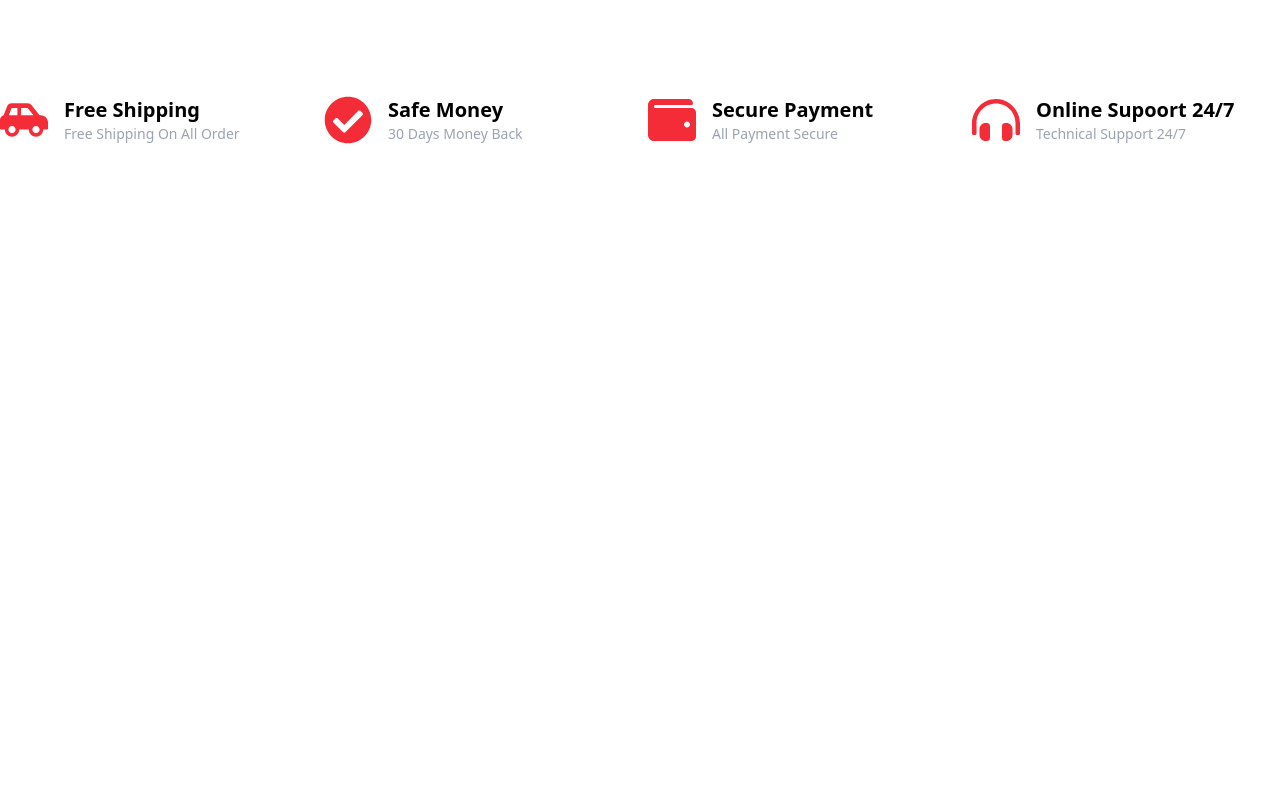
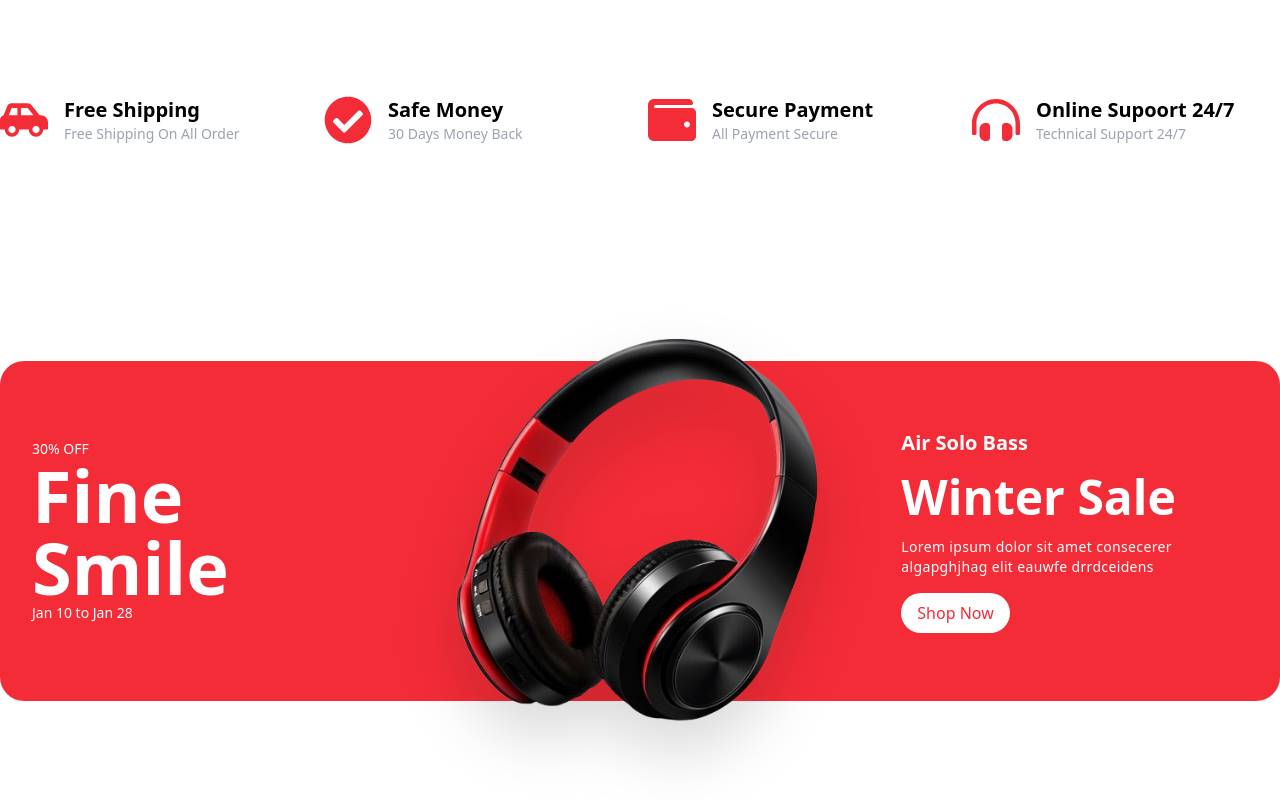
Before and after one commit to NMc0der/TCJ-ecommerce, a React (Vite) app: page / in a window 1280 px wide. Shown: the part 1478-2278 px from the top of the page. Before the commit the page ends 1734 px from the top, so only its background shows below. Built offline with nearby package versions, Linux system fonts and the light colour scheme.

Commit message:
added banner section and banner data

```diff
--- a/src/App.jsx
+++ b/src/App.jsx
@@ -5,6 +5,20 @@
 import Category from "./components/Category";
 import Category2 from "./components/Category2";
 import Services from "./components/Sevices";
+import Banner from "./components/Banner";
+import headphones from "./assets/headphone.png";
+
+const BannerData = {
+  discount: "30% OFF",
+  title: "Fine Smile",
+  date: "Jan 10 to Jan 28",
+  image: headphones,
+  title2: "Air Solo Bass",
+  title3: "Winter Sale",
+  title4:
+    "Lorem ipsum dolor sit amet consecerer algapghjhag elit eauwfe drrdceidens",
+  bgColor: "#f42c37",
+};
 
 function App() {
   return (
@@ -14,6 +28,7 @@
       <Category />
       <Category2 />
       <Services />
+      <Banner data={BannerData} />
     </div>
   );
 }
--- /dev/null
+++ b/src/components/Banner.jsx
@@ -0,0 +1,53 @@
+const Banner = ({ data }) => {
+  return (
+    <div className="min-h-[550px] flex justify-center items-center py-12 ">
+      <div className="container">
+        <div
+          style={{ backgroundColor: data.bgColor }}
+          className="grid grid-cols-1 md:grid-cols-3 gap-6 items-center
+        text-white rounded-3xl "
+        >
+          {/* first col  */}
+          <div className="p-6 sm:p-8">
+            <p className="text-sm">{data.discount}</p>
+            <h1
+              className="upercase text-4xl lg:text-7xl
+            font-bold"
+            >
+              {data.title}
+            </h1>
+            <p className="text-sm">{data.date}</p>
+          </div>
+          {/* second col  */}
+          <div className="h-full flex items-center">
+            <img
+              className="scale-125 w-[250px] md:w-[340px] mx-auto drop-shadow-2xl
+            object-cover"
+              src={data.image}
+              alt=""
+            />
+          </div>
+          {/* third col  */}
+          <div
+            className="flex flex-col justify-center gap-4 p-6
+          sm:p-8"
+          >
+            <p className="font-bold text-xl">{data.title2}</p>
+            <p className="text-3xl sm:text-5xl font-bold">{data.title3}</p>
+            <p className="text-sm tracking-wide leading-5">{data.title4}</p>
+            <div>
+              <button
+                style={{ color: data.bgColor }}
+                className="bg-white py-2 px-4 rounded-full"
+              >
+                Shop Now
+              </button>
+            </div>
+          </div>
+        </div>
+      </div>
+    </div>
+  );
+};
+
+export default Banner;
```
